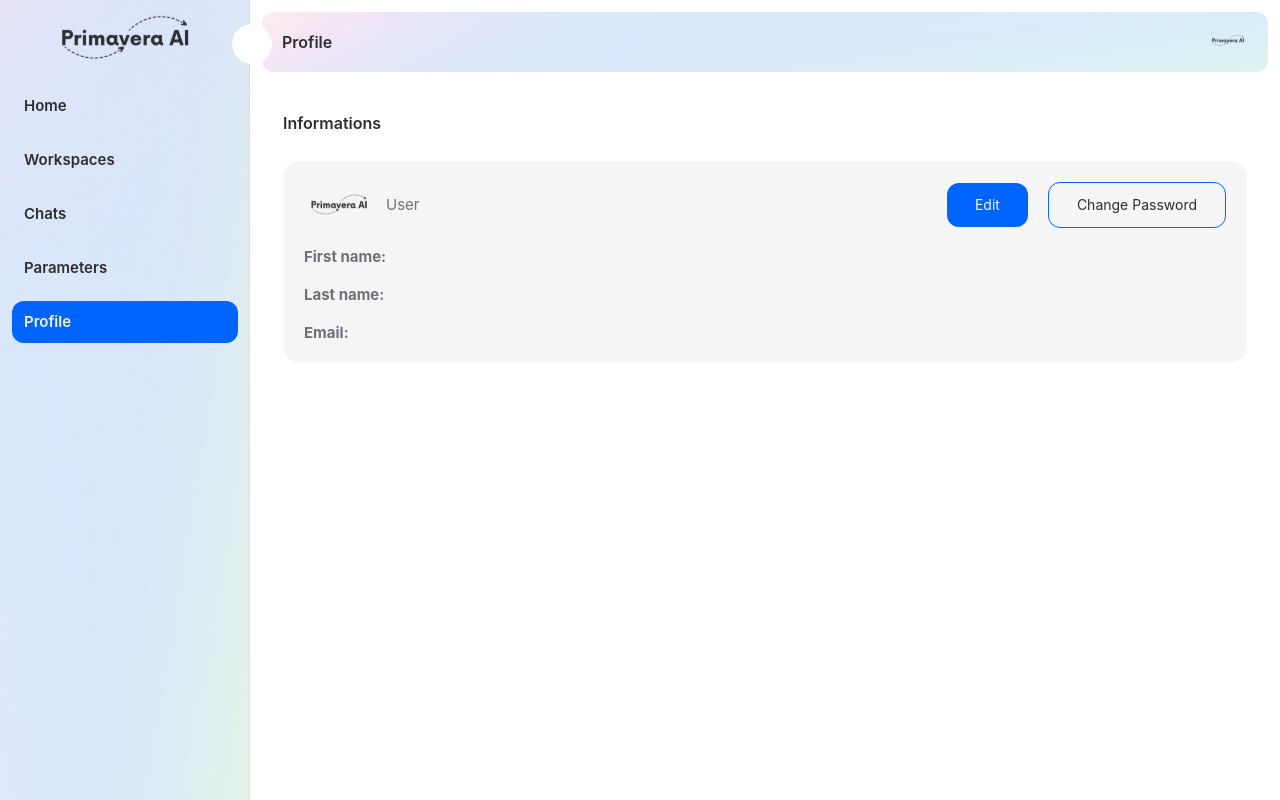
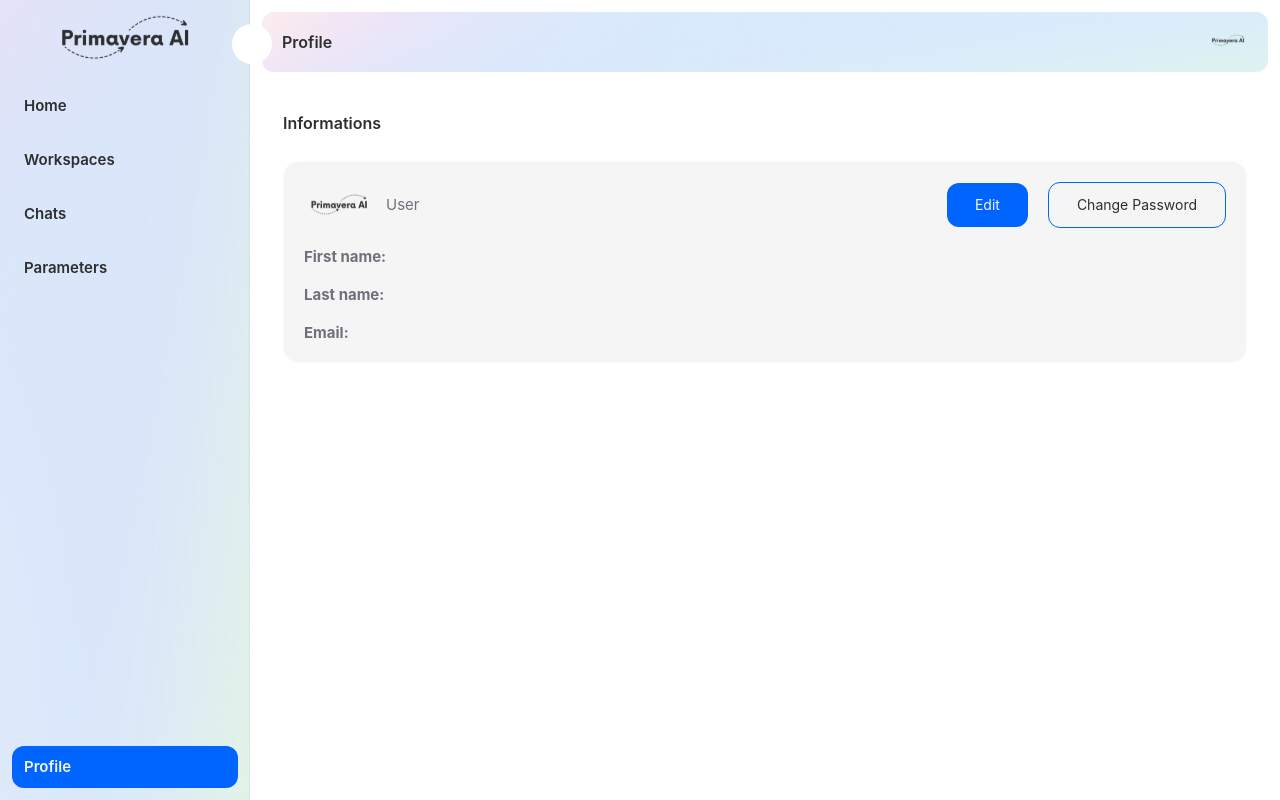
Before and after one commit to valentinfazenda/primavera-frontend, a Next.js app: page /profile in a window 1280 px wide. Built offline with nearby package versions, Linux system fonts and the light colour scheme; no server answers.

Commit message:
Refactor Sidebar component: rename menuItems to mainMenuItems, extract profile item, and improve layout structure

```diff
--- a/src/components/layout/sidebar.component.tsx
+++ b/src/components/layout/sidebar.component.tsx
@@ -9,10 +9,10 @@ import {
 import { FontAwesomeIcon } from "@fortawesome/react-fontawesome";
 import Image from "next/image";
 import Link from "next/link";
-import { usePathname } from "next/navigation"; // Import usePathname
+import { usePathname } from "next/navigation";
 import { FC } from "react";
 
-const menuItems = [
+const mainMenuItems = [
   {
     name: "Home",
     icon: <FontAwesomeIcon icon={faHome} className="icons" />,
@@ -33,34 +33,35 @@ const menuItems = [
     icon: <FontAwesomeIcon icon={faGears} className="icons" />,
     link: "/parameters",
   },
-  {
-    name: "Profile",
-    icon: <FontAwesomeIcon icon={faUser} className="icons" />,
-    link: "/profile",
-  },
 ];
 
+const profileItem = {
+  name: "Profile",
+  icon: <FontAwesomeIcon icon={faUser} className="icons" />,
+  link: "/profile",
+};
+
 const Sidebar: FC = () => {
-  const pathname = usePathname(); // Get the current pathname
+  const pathname = usePathname();
 
   return (
-    <div className="p-2 rounded-md sidebar">
+    <div className="p-2 rounded-md sidebar flex flex-col h-full">
       <div className="flex items-center justify-between mb-3 w-full">
         <Image src={logo} alt="Logo" className="w-[160px] m-auto" />
       </div>
+
+      {/* Main navigation */}
       <nav>
         <ul className="space-y-2">
-          {menuItems.map((item, index) => {
-            const isActive =
-              pathname === item.link
-
+          {mainMenuItems.map((item, index) => {
+            const isActive = pathname === item.link;
             return (
               <li key={index}>
                 <Link
                   href={item.link}
                   className={`flex items-center justify-between space-x-2 ${
                     isActive ? "bg-primary text-white" : "text-title"
-                  } text-title rounded-md p-2 hover:bg-secondary hover:text-white transition duration-300 ease-in-out`}
+                  } rounded-md p-2 hover:bg-secondary hover:text-white transition duration-300 ease-in-out`}
                 >
                   <div className="flex gap-2 items-center">
                     {item.icon}
@@ -72,6 +73,19 @@ const Sidebar: FC = () => {
           })}
         </ul>
       </nav>
+
+      {/* Profile section at the bottom */}
+      <div className="mt-auto">
+        <Link
+          href={profileItem.link}
+          className={`flex items-center space-x-2 ${
+            pathname === profileItem.link ? "bg-primary text-white" : "text-title"
+          } rounded-md p-2 hover:bg-secondary hover:text-white transition duration-300 ease-in-out`}
+        >
+          {profileItem.icon}
+          <span className="font-semibold">{profileItem.name}</span>
+        </Link>
+      </div>
     </div>
   );
 };
```
